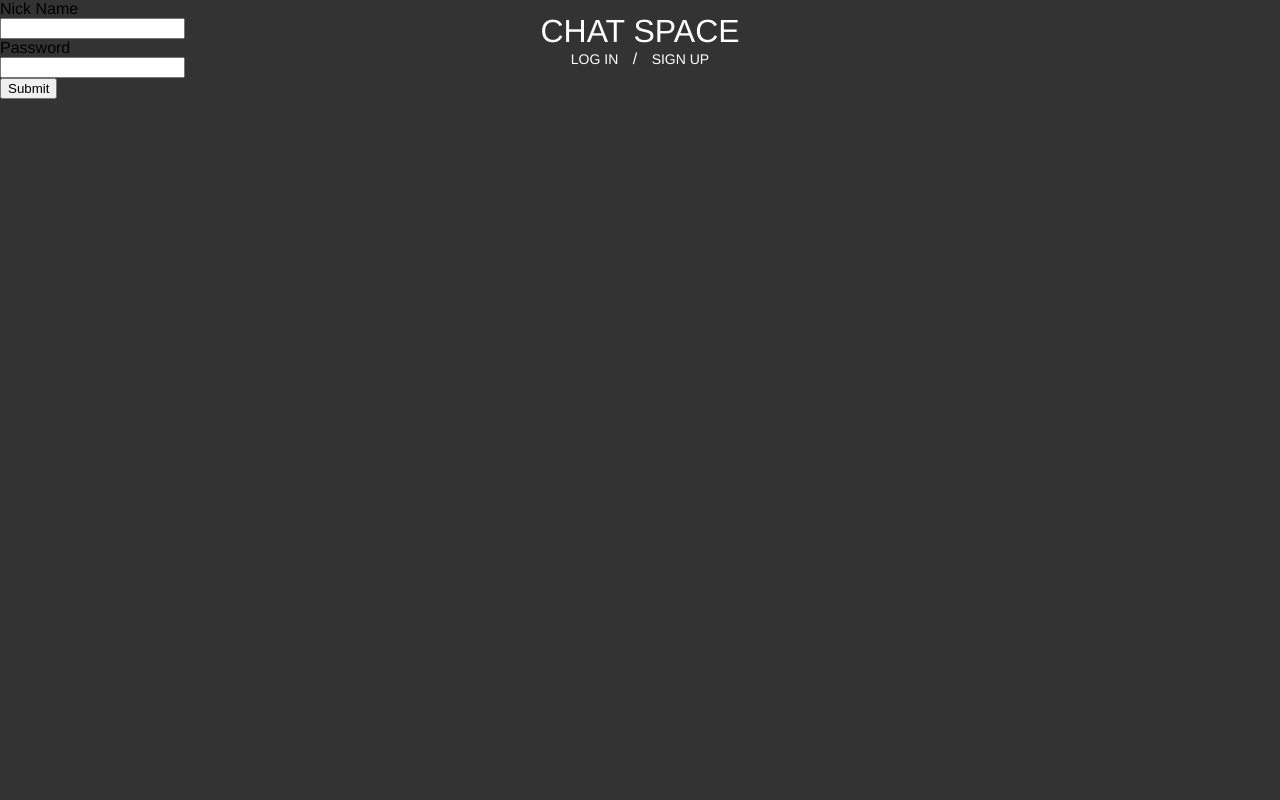
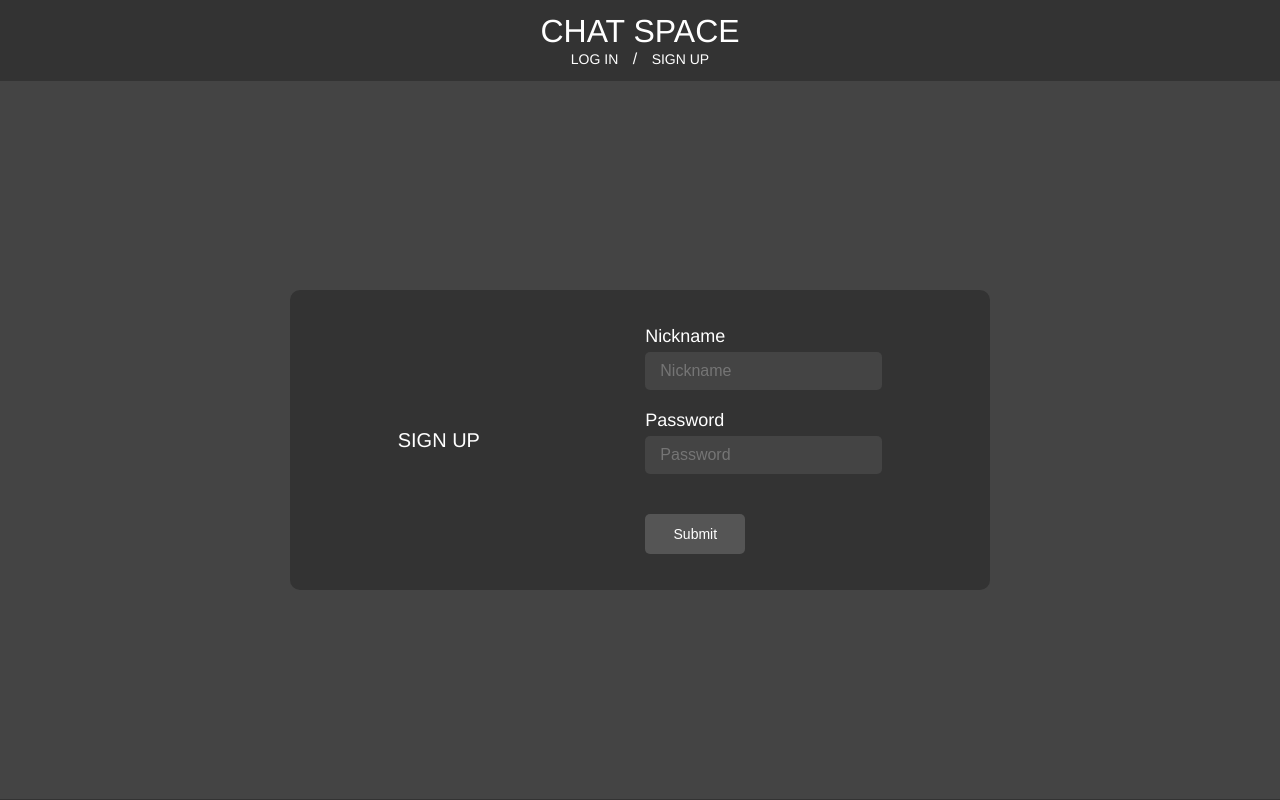
Before and after one commit to kenstratton/cs290_project1, a Flask app: page /signup in a window 1280 px wide. Run offline with Flask 2, Linux system fonts and the light colour scheme; some libraries are stand-ins or nearby versions.

Commit message:
Entry page css

```diff
--- a/main/static/stylesheet/base.css
+++ b/main/static/stylesheet/base.css
@@ -14,15 +14,23 @@ ul {
   list-style-type: none}
 p {
   margin: 0;}
+input {
+  border: none;
+  outline: none;}
+button {
+  border: none;
+  outline: none;}
+
 
 
 /* Header */
 header {
   width: 100%;
   padding: 13px;
-  position: fixed;
+  /* position: fixed; */
   text-align: center;
-  color: #ffffff;}
+  color: #ffffff;
+  background: #333333;}
 #home_link {
   font-size: 32px;
   color: #ffffff;}
@@ -32,13 +40,84 @@ header {
   color: #ffffff;}
 
 
-/* Top */
-#top {
-  height: 100%;
-  padding-top: 80px;
+
+/* Auth */
+#auth {
+  height: calc(100% - 82px);
+  min-height: 301px;
+  display: flex;
+  align-items: center;
+  justify-content: space-around;
+  background: #444444;}
+
+/* Entry */
+.entry {
+  height: 300px;
+  width: 700px;
+  padding: 25px;
+  display: flex;
+  align-items: center;
+  justify-content: space-around;
+  color: #ffffff;
+  background: #333333;
+  border-radius: 10px;}
+#entry_desc {
+  margin: 0 0 30px;}
+#entry_title {
+  font-size: 40px;
+  font-weight: bold;
+  margin-bottom: 5px;}
+#entry_text {
+  margin: 0;
+  font-size: 18px;
+  font-weight: normal;}
+.entry_link {
+  height: 40px;
+  width: 100px;
+  line-height: 40px;
+  border-radius: 5px;
+  display: block;
+  text-align: center;
+  margin-bottom: 15px;
+  font-size: 14px;
+  font-weight: normal;
+  background: #555555;}
+.entry_link:hover {
+  background: #666666;}
+
+/* Login Signup*/
+.entry_form_title {
+  font-size: 20px;}
+.entry_label {
+  font-size: 18px;
+  font-weight: normal;}
+.entry_input {
+  margin: 5px 0 20px;
+  background: #444444;
+  padding: 10px 15px;
+  border-radius: 5px;
+  font-size: 16px;
+  color: #ffffff;}
+.entry_submit {
+  height: 40px;
+  width: 100px;
+  border-radius: 5px;
+  margin-top: 20px;
+  font-size: 14px;
+  font-weight: normal;
+  color: #ffffff;
+  background: #555555;}
+.entry_submit:hover {
+  background: #666666;}
+
+
+
+/* Content */
+#content {
+  height: calc(100% - 82px);
   display: flex;}
 
-/* Top > Side */
+/* Content > Side */
 #side {
   height: fit-content;
   width: 10%;
@@ -56,6 +135,7 @@ header {
   line-height: 60px;
   color: #ffffff;}
 
+/* Content > Top */
 /* Top > Channel */
 #channel {
   width: 15%;
@@ -91,7 +171,8 @@ header {
   border-bottom: 2px solid #333333;
   display: flex;
   align-items: center;
-  position: fixed;}
+  position: fixed;
+  background: #555555;}
 #channel_name {
   padding: 0 10px;
   color: #ffffff;
@@ -111,9 +192,9 @@ header {
 #main_content {
   height: 100%;
   padding: 50px 0 80px 0;
-}
+  overflow: scroll;}
 .chat {
-  padding: 25px;
+  padding: 20px;
   color: #ffffff;}
 .nickname {
   font-weight: normal;}
@@ -126,7 +207,8 @@ header {
   height: 80px;
   width: 75%;
   position: fixed;
-  bottom: 0;}
+  bottom: 0;
+  background: #555555;}
 #message_bar {
   height: 50px;
   line-height: 50px;
@@ -137,7 +219,3 @@ header {
   font-weight: normal;
   background: #666666;
   color: #999999;}
-
-
-
-/* Authentification */
--- a/main/templates/add_group.html
+++ b/main/templates/add_channel.html
@@ -1,6 +1,6 @@
 {% extends 'base.html' %}
 
-{% block title %}ADD GROUP{% endblock %}
+{% block title %}ADD CHANNEL{% endblock %}
 {% block content %}
     <div class="top">
         <form action="/add_group">
--- a/main/templates/base.html
+++ b/main/templates/base.html
@@ -1,7 +1,7 @@
 <!DOCTYPE html>
 <html>
     <head>
-        <title>ChatSpace {% block title %}{% endblock %}</title>
+        <title>ChatSpace - {% block title %}{% endblock %}</title>
         <link rel="stylesheet" href="{{ url_for('static', filename='stylesheet/base.css') }}">
         <script src="https://kit.fontawesome.com/8989297e1e.js" crossorigin="anonymous"></script>
         {% block head %}{% endblock head %}
@@ -15,6 +15,19 @@
                 <a class="auth_link" id="" href="signup">SIGN UP</a>
             </div>
         </header>
-        {% block content %}{% endblock %}
+        {% if type == "in" %}
+            <div id="content">
+                <div id="side">
+                    <a class="side_link" id="side_add_link" href="add_channel"><i class="fas fa-plus"></i></a>
+                    <a class="side_link" id="side_search_link" href="/"><i class="fas fa-search-plus"></i></a>
+                </div>
+                {% block content %}{% endblock %}
+            </div>
+        {% else %}
+            <div id="auth">
+                {% block auth %}{% endblock %}
+            </div>
+
+        {% endif %}
     </body>
 </html>
--- a/main/templates/signup.html
+++ b/main/templates/signup.html
@@ -1,14 +1,15 @@
 {% extends 'base.html' %}
 
 {% block title %}SIGNUP{% endblock %}
-{% block content %}
-    <div class="signup">
-        <form>
-             <label for="nickname">Nick Name</label><br>
-             <input type="text" id="nickname" name="nickname"><br>
-             <label for="password">Password</label><br>
-             <input type="text" id="password" name="password"><br>
-             <input type="submit" value="Submit">
+{% block auth %}
+    <div class="entry" id="signup">
+        <span class="entry_form_title">SIGN UP</span>
+        <form action="/signup">
+            <label class="entry_label" for="nickname">Nickname</label><br>
+            <input class="entry_input" type="text" name="nickname" placeholder="Nickname" id="nickname"><br>
+            <label class="entry_label" for="password">Password</label><br>
+            <input class="entry_input" type="password" name="password" placeholder="Password" id="password"><br>
+            <input class="entry_submit" type="submit" value="Submit">
         </form>
     </div>
 {% endblock %}
--- a/main/views.py
+++ b/main/views.py
@@ -2,24 +2,37 @@ from flask import Flask
 from main import app
 from flask import render_template, url_for, redirect
 
-
-# When accessed, shows the top page
+# Top
 @app.route('/')
 def top():
-    return render_template('top.html')
+    return render_template('top.html', type='in')
 
+# Add channel
+@app.route('/add_channel')
+def add_channel():
+    return render_template('add_channel.html', type='in')
+
+# Search channel
+@app.route('/search')
+def search():
+    return render_template('search.html', type='in')
+
+# Profile
+@app.route('/profile')
+def profile():
+    return render_template('profile.html', type='in')
+
+# Entry for unauthenticated users
+@app.route('/entry')
+def entry():
+    return render_template('entry.html', type='out')
+
+# Login
 @app.route('/login')
 def login():
-    return render_template('login.html')
+    return render_template('login.html', type='out')
 
+# Signup
 @app.route('/signup')
 def signup():
-    return render_template('signup.html')
-
-@app.route('/profile')
-def profile():
-    return render_template('profile.html')
-
-@app.route('/add_group')
-def add_group():
-    return render_template('add_group.html')
+    return render_template('signup.html', type='out')
```
Also changed, not shown: main/templates/entry.html (added, +16 -0 lines), main/templates/login.html (+8 -7 lines), main/templates/top.html (+3 -12 lines).
